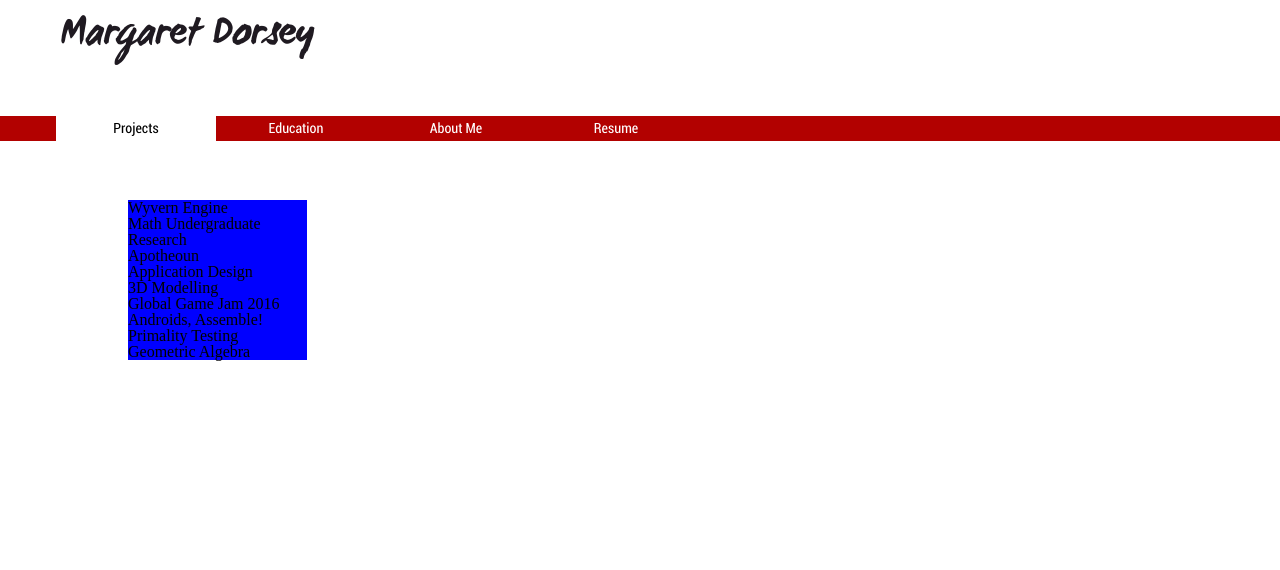
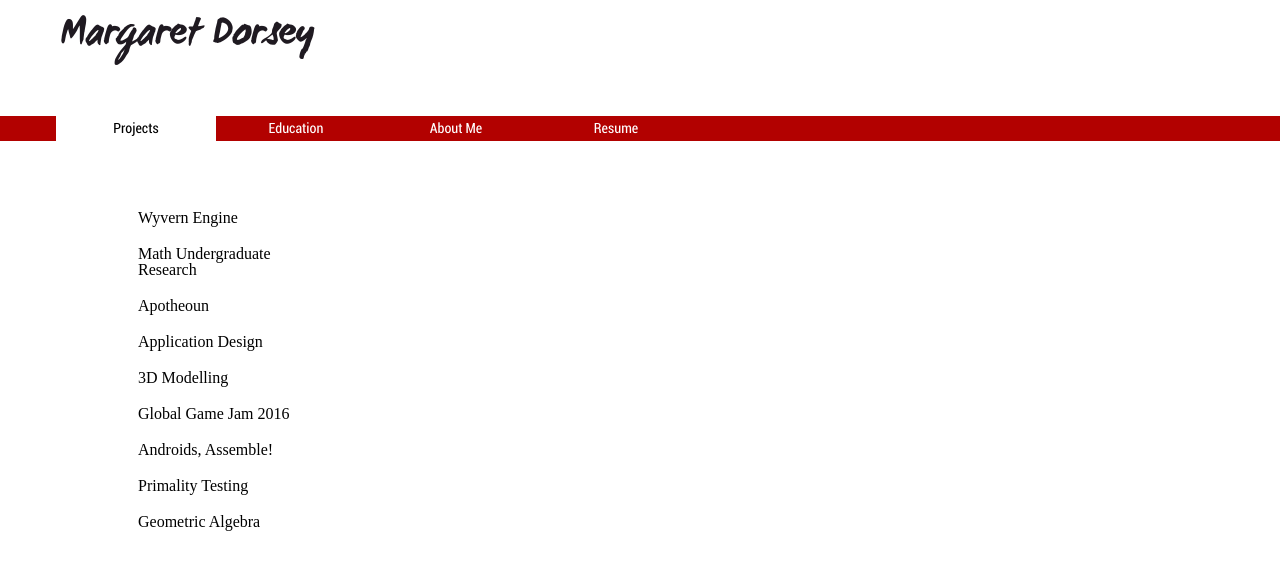
Before and after one commit to Abhalphiest/portfolio, a PHP site: page /projects/projects.html in a window 1280 px wide. Shown: the top 570 px of the page. Run offline with PHP 8.4, Linux system fonts and the light colour scheme; some libraries are stand-ins or nearby versions.

Commit message:
made some strides in project CSS

```diff
--- a/css/projects.css
+++ b/css/projects.css
@@ -29,15 +29,18 @@
 #wyvern, #research, #apotheoun, #ui, #model, #ggj, #primality, #geomAlg, #androids
 {
 	display:none;
+	position:relative;
+	left:20%;
 }
 
 #projectSubnav li
 {
 	cursor:pointer;
+	padding:10px;
 }
 #projectSubnav
 {
-	width:20%;
+	width:15%;
 	float:left;
-	background-color:blue;
+	position:fixed;
 }
```
